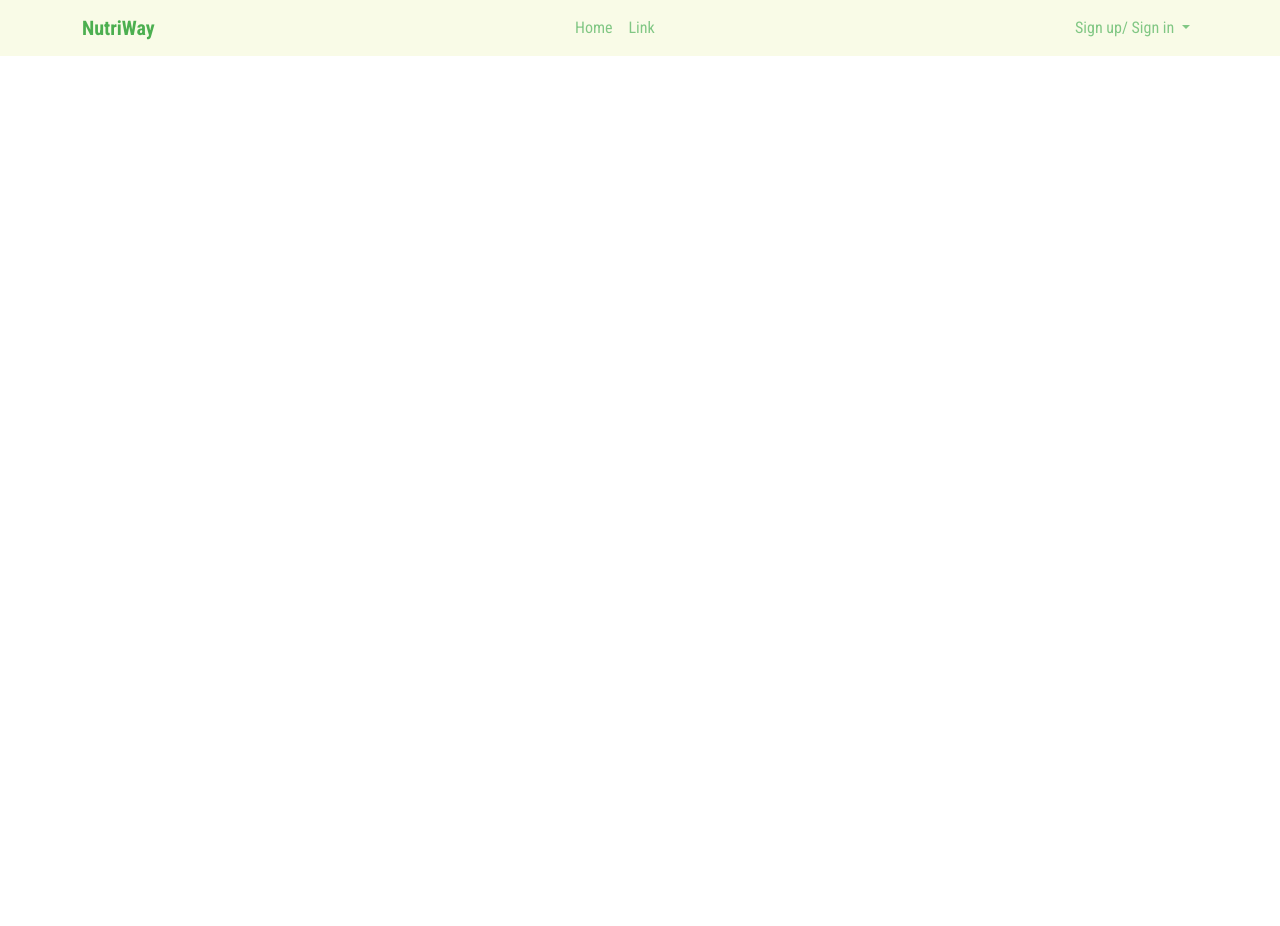
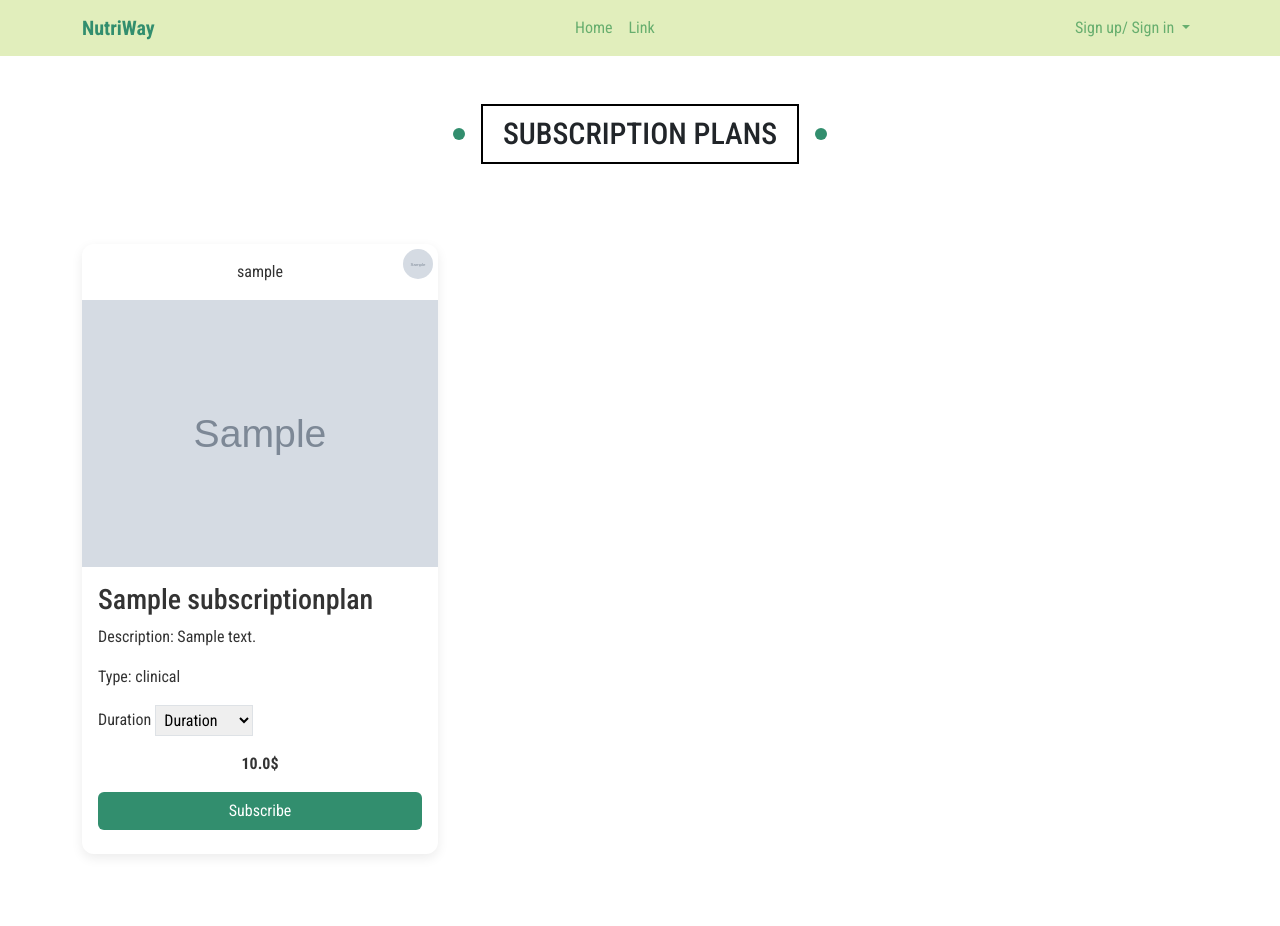
Before and after one commit to Raed-Mulla/NutriWay, a Django app: page /plans/subscription/ in a window 1280 px wide. Before the commit the page ends 56 px from the top, so only its background shows below. Run offline with Django 5.2, Linux system fonts and the light colour scheme; tables that the repository leaves empty hold one stand-in row (values such as "Sample post"); grey boxes marked "Sample" are stand-in pictures; some libraries are stand-ins or nearby versions.

Commit message:
Edit Forms and creating and styling 3 specialists pages

```diff
--- a/NutriWay/NutriWay/settings.py
+++ b/NutriWay/NutriWay/settings.py
@@ -130,6 +130,7 @@ STATIC_URL = 'static/'
 STATIC_ROOT = os.path.join(BASE_DIR, "staticfiles")
 STATICFILES_DIRS = [os.path.join(BASE_DIR, "static")]
 
+
 # Default primary key field type
 # https://docs.djangoproject.com/en/5.2/ref/settings/#default-auto-field
 
--- a/NutriWay/accounts/templates/accounts/login.html
+++ b/NutriWay/accounts/templates/accounts/login.html
@@ -9,11 +9,11 @@
       <h2 class="main-title-2">Login</h2>
       <div class="mb-3">
         <label class="form-label">Username</label>
-        <input type="text" class="form-control" name="username" required>
+        <input type="text" class="form-control" name="username" placeholder="Enter your username" required>
       </div>
       <div class="mb-3">
         <label class="form-label">Password</label>
-        <input type="password" class="form-control" name="password" required>
+        <input type="password" class="form-control" name="password" placeholder="Enter your password" required>
       </div>
       <input type="submit" value="Submit" class="btn d-block w-100 mt-5">
     </form>
--- a/NutriWay/core/static/css/main.css
+++ b/NutriWay/core/static/css/main.css
@@ -1,30 +1,35 @@
 /* Main Conifg */
 :root {
-  /* Light Mode Colors */
-  --primary-color: #4CAF50;
-  --secondary-color: #81C784;
-  --accent-color: #FF7043;
-  --accent-hover: #F4511E;
-  --background-color: #F9FBE7;
-  --text-color: #333;
-  --heading-color: #2E7D32;
-  --link-hover: #388E3C;
+/* Light Mode Colors */
+
+--primary-color: #328E6E;
+--secondary-color: #67AE6E;
+--accent-color: #90C67C;
+--accent-hover: #328E6E; /* reused primary for hover or change if needed */
+--background-color: #E1EEBC;
+--text-color: #333;
+--heading-color: #328E6E;
+--link-hover: #67AE6E;
 
 /* Transition */
 --t-duration: 0.3s;
 
 /* Dark Mode Colors */
-  --primary-color-dark: #81C784;
-  --secondary-color-dark: #4CAF50;
-  --accent-color-dark: #FF8A65;
-  --accent-hover-dark: #FF7043;
-  --background-color-dark: #1B1B1B;
-  --text-color-dark: #F1F1F1;
-  --heading-color-dark: #A5D6A7;
-  --link-hover-dark: #66BB6A;
+--primary-color-dark: #67AE6E;
+--secondary-color-dark: #328E6E;
+--accent-color-dark: #90C67C;
+--accent-hover-dark: #67AE6E;
+--background-color-dark: #1B1B1B;
+--text-color-dark: #F1F1F1;
+--heading-color-dark: #90C67C;
+--link-hover-dark: #67AE6E;
 
-  --btn-color: var(--primary-color);           /* #4CAF50 */
-  --btn-hover-color: var(--heading-color);     /* #2E7D32 */
+/* Button Colors */
+--btn-color: var(--primary-color);
+--btn-hover-color: #276254;
+
+
+
 }
 body {
   font-family: "Roboto Condensed", sans-serif;
@@ -98,9 +103,26 @@ body {
 }
 .main-title-2 {
   margin-bottom: 30px;
+  color: var(--primary-color);
 }
 textarea {
   resize: none;
+}
+input {
+  caret-color: #2E7D32;
+}
+::placeholder {
+  transition: var(--t-duration);
+}
+input:focus::placeholder {
+  opacity: 0;
+}
+.form-control {
+  transition: var(--t-duration);
+}
+.form-control:focus {
+  border-color: var(--primary-color);
+  box-shadow: none;
 }
 /* End Main Config */
 /* Start Nav */
@@ -202,14 +224,20 @@ textarea {
   color: white;
   padding: 5px 10px;
   border-radius: 5px;
+  width: 49%;
+  margin-bottom: 10px;
+  transition: var(--t-duration);
 }
-.form-sec form .step button:not(.add):not(.cancel)
- {
+.form-sec form .form-step button:hover {
+  background-color: var(--accent-hover);
+}
+.form-sec form .step button:not(.add):not(.cancel){
   background-color: var(--accent-color);
   border: none;
   color: white;
   padding: 5px 10px;
   border-radius: 5px;
+
 }
 @media (max-width:767px) {
   .form-sec form {
@@ -220,6 +248,35 @@ textarea {
   }
 }
 /* End Login  */
+/* Start Subscription list */
+.plans .box {
+  /* background-color: var(--background-color); */
+  box-shadow: 0 4px 12px rgba(0, 0, 0, 0.08);
+  border-radius: 12px;
+  color: var(--text-color);
+}
+.plans .box .name {
+}
+.plans .box .name img {
+  width: 30px;
+  height: 30px;
+  position: absolute;
+  right: 5px;
+  top: 5px;
+  border-radius: 50%;
+}
+.plans .box .info {
+
+}
+.plans .box a {
+  background-color: var(--btn-color);
+  transition: var(--t-duration);
+  color: white;
+}
+.plans .box a:hover {
+  background-color: var(--btn-hover-color);
+}
+/* End Subscription list*/
 /* .avatar {
   width: 30px;
   height: 30px;
--- a/NutriWay/core/templates/core/index.html
+++ b/NutriWay/core/templates/core/index.html
@@ -1,5 +1,5 @@
 {% extends 'core/base.html' %}
-
+{% block title %} Home {% endblock %}
 {% block content %}
 <section class="landing d-flex justify-content-center align-items-center">
 
--- a/NutriWay/specialists/templates/specialists/list_subscription_plan.html
+++ b/NutriWay/specialists/templates/specialists/list_subscription_plan.html
@@ -1,7 +1,66 @@
 {% extends 'core/base.html' %}
-
+{% load static %}
 {% block title %} Subscription Plans {% endblock %}
 
 {% block content %}
+<section class="plans subscription-plans pt-5 pb-5">
+  <h2 class="main-title">Subscription Plans</h2>
+  <div class="container">
+    <div class="row">
+      {% for plan in plans %}
+      <div class="col-lg-4 mb-4">
+        <div class="box">
+          <div class="name text-center position-relative p-3">{{ plan.specialist.user.username }}<img src="{{plan.image.url}}" alt=""></div>
+          <div class="img">
+            <img src="{{plan.image.url}}" alt="" class="img-fluid">
+          </div>
+          <div class="info p-3">
+            <h3 class="subscription-name">{{plan.name}}</h3>
+            <p class="description"><span>Description:</span> {{plan.description}}</p>
+            <p class="type"> <span>Type: </span>{{plan.plan_type}}</p>
+            <div class="duration d-flex align-items-center ">
+              <span class="me-1">Duration</span>
+              <select name="duration" id="" class="p-1 border" >
+                <option value="">Duration</option>
+                {% for val, label in duration_choices %}
+                <option value="{{val}}">{{label}}</option>
+                {% endfor %}
+              </select>
+            </div>
+            <div class="price text-center mb-3 mt-3 fw-bold">{{plan.price}}$</div>
+            <a href="" class="main-btn btn d-block m-auto mb-2">Subscribe</a>
+          </div>
+        </div>
+      </div>
+      {% endfor %}
+    </div>
+  </div>
+</section>
+{% endblock %}
 
-{% endblock %}
+<!--
+      <div class="col-lg-4">
+        <div class="box">
+          <div class="name text-center position-relative p-3">Spesialists Name <img src="{% static 'images/9650826_7878.jpg' %}" alt=""></div>
+          <div class="img">
+            <img src="{% static 'images/9650826_7878.jpg' %}" alt="" class="img-fluid">
+          </div>
+          <div class="info p-3">
+            <h3 class="subscription-name">Kito</h3>
+            <p class="description"><span>Description:</span> anyting</p>
+            <p class="type"> <span>Type: </span>Anything</p>
+            <div class="duration d-flex align-items-center ">
+              <span class="me-1">Duration</span>
+              <select name="" id="" class="p-1 border" >
+                <option value="">One</option>
+                <option value="">One</option>
+                <option value="">One</option>
+              </select>
+            </div>
+            <div class="price text-center mb-3 mt-3 fw-bold">20$</div>
+            <a href="" class="btn d-block m-auto mb-2">Subscribe</a>
+          </div>
+        </div>
+      </div>
+
+-->
--- a/NutriWay/specialists/urls.py
+++ b/NutriWay/specialists/urls.py
@@ -11,5 +11,4 @@ urlpatterns = [
     path('plans/my/', views.my_plans, name='my_plans'),
     path('specialists/', views.all_specialists, name='all_specialists'),
     path('specialist/<int:specialist_id>/', views.specialist_detail, name='specialist_detail')
-
 ]
--- a/NutriWay/specialists/views.py
+++ b/NutriWay/specialists/views.py
@@ -54,7 +54,7 @@ def list_general_plan (request:HttpRequest):
 
 def list_subscription_plan (request:HttpRequest):
     plans = SubscriptionPlan.objects.all()
-    return render(request , 'specialists/list_subscription_plan.html' , {"plans" : plans})
+    return render(request , 'specialists/list_subscription_plan.html' , {"plans" : plans, "duration_choices":SubscriptionPlan.DurationChoices.choices})
 
 def my_plans(request:HttpRequest):
     specialist = Specialist.objects.get(user=request.user)
```
Also changed, not shown: NutriWay/specialists/templates/specialists/create_general_plan.html (+6 -4 lines), NutriWay/specialists/templates/specialists/create_subscription_plan.html (+6 -4 lines), NutriWay/specialists/templates/specialists/list_general_plan.html (+22 -1 lines), NutriWay/specialists/templates/specialists/specialists_list.html (+25 -1 lines), NutriWay/media/certificates/team-1_JXQboVp.png (added), NutriWay/media/general_plans/team-1.png (added), NutriWay/media/images/default_profile.jpg (renamed from NutriWay/media/images/default_profile.png), NutriWay/media/images/plans/team-1.png (added).
